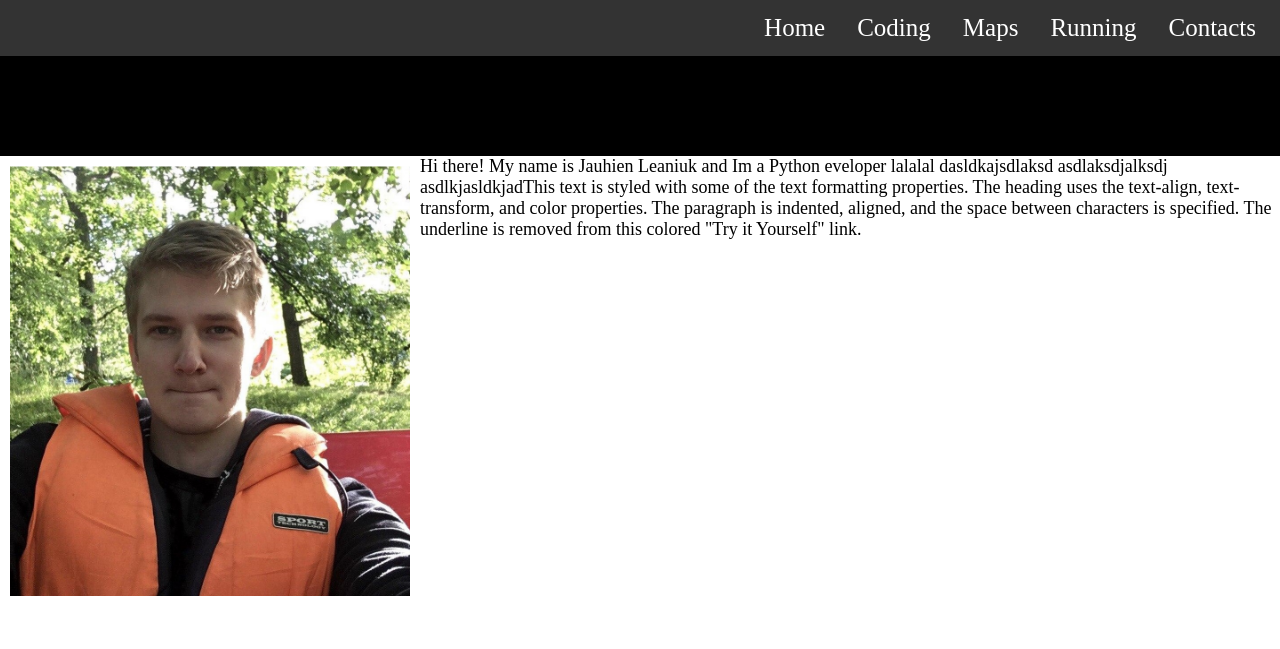
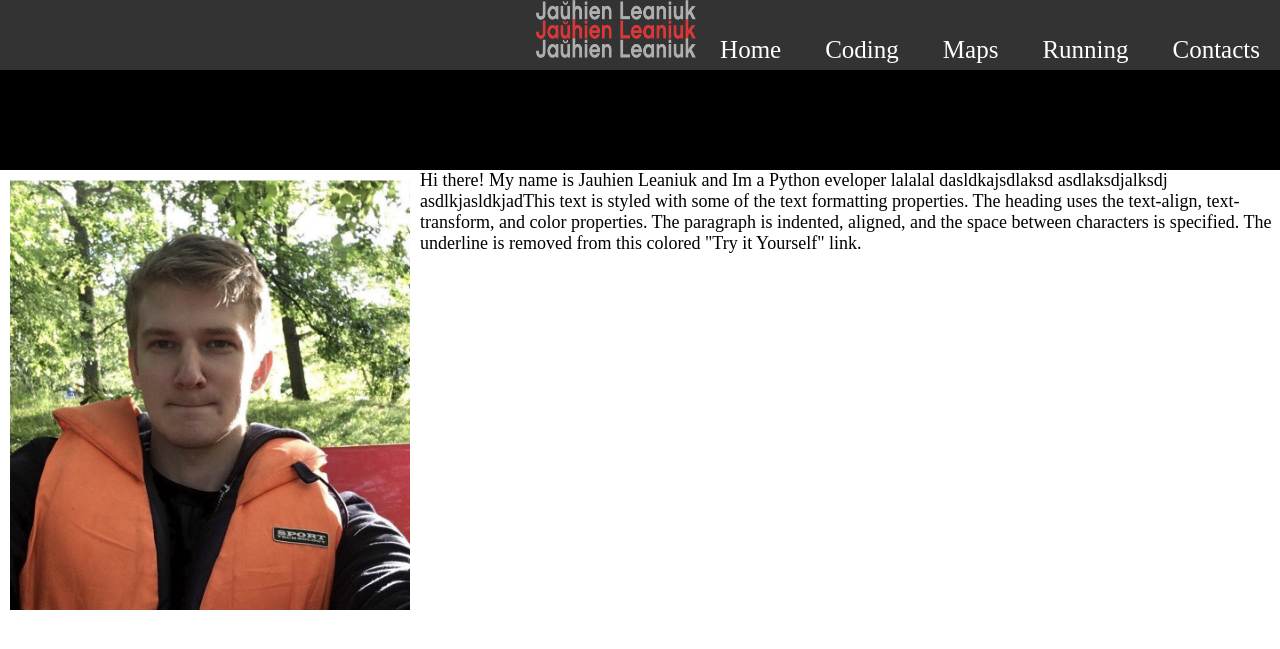
Before and after one commit to UngeheurenUngeziefer/JauhienLeaniuk, a Flask app: page / in a window 1280 px wide. Shown: the top 649 px of the page. Run offline with Flask 2, Linux system fonts and the light colour scheme.

Commit message:
logo added

```diff
--- a/static/style.css
+++ b/static/style.css
@@ -9,6 +9,10 @@ text {
   font-family: PT Sans;
   color: black;
   }
+
+img.logo {
+
+}
 
 /* чёрный блок */
 .black_block {
@@ -47,36 +51,37 @@ a:hover, a:focus {
     color: #de8181;
 }
 
-/* выравнивание верхних кнопок по ширине экрана */
+/* ШАПКА */
+/* выравнивание верхних кнопок по правой стороне экрана */
+div.scrollmenu {
+  text-align: right;
+  padding: 0;
+  background-color: #333;
+  /* горизонтальная прокрутка хедера */
+  white-space: nowrap;
+  overflow-x: scroll;
+  height: 70px;
+}
 
-div.scrollmenuupper {
-  overflow: scroll;
-   }
+/* прозрачный скроллбар */
 ::-webkit-scrollbar {
     width: 0px;
-    background: transparent; /* make scrollbar transparent */
+    height: 0px;
+    background: transparent;
 }
 
-div.scrollmenu {
-  text-align: right;
-  padding-right: 10px;
-  background-color: #333;
-  white-space: nowrap;
-  overflow-x: scroll;
-}
-
+/* настройки для текста кнопок */
 div.scrollmenu a {
   display: inline-block;
   text-align: center;
-  padding-left: 30px;
-  padding-right: 30px;
-  display: inline-block;
+  /* up right down left */
+  padding: 20px;
   color: white;
   text-align: center;
-  padding: 14px;
   text-decoration: none;
 }
 
+/* цвет при наведении на кнопку */
 div.scrollmenu a:hover {
   background-color: #777;
 }
--- a/templates/header.html
+++ b/templates/header.html
@@ -5,15 +5,14 @@
     <meta name="viewport" content="width=device-width">
     <title>Jauhien.Leaniuk</title>
     <link rel="stylesheet" href="{{ url_for('static', filename='style.css') }}" />
-	    <div class='scrollmenuupper'>
 	    <div class="scrollmenu">
+	    	<img src="{{ 'static/logo.png' }}" alt="logo" height=58 width=160 class='logo'>
 	        <a href='{{ url_for("home") }}'>Home</a>
 	        <a href='{{ url_for("coding") }}'>Coding</a>
 	        <a href='{{ url_for("maps") }}'>Maps</a>
 	        <a href='{{ url_for("running") }}'>Running</a>
 	        <a href='{{ url_for("contacts") }}'>Contacts</a>
 		</div>
-		</div>
 		<div class='black_block'>Bla bla bla</div>
   </head>
 </html>
```
Also changed, not shown: resourses/logo.png, static/logo.png, 1 other file. Lines whose indentation alone changed are shown as unchanged.
